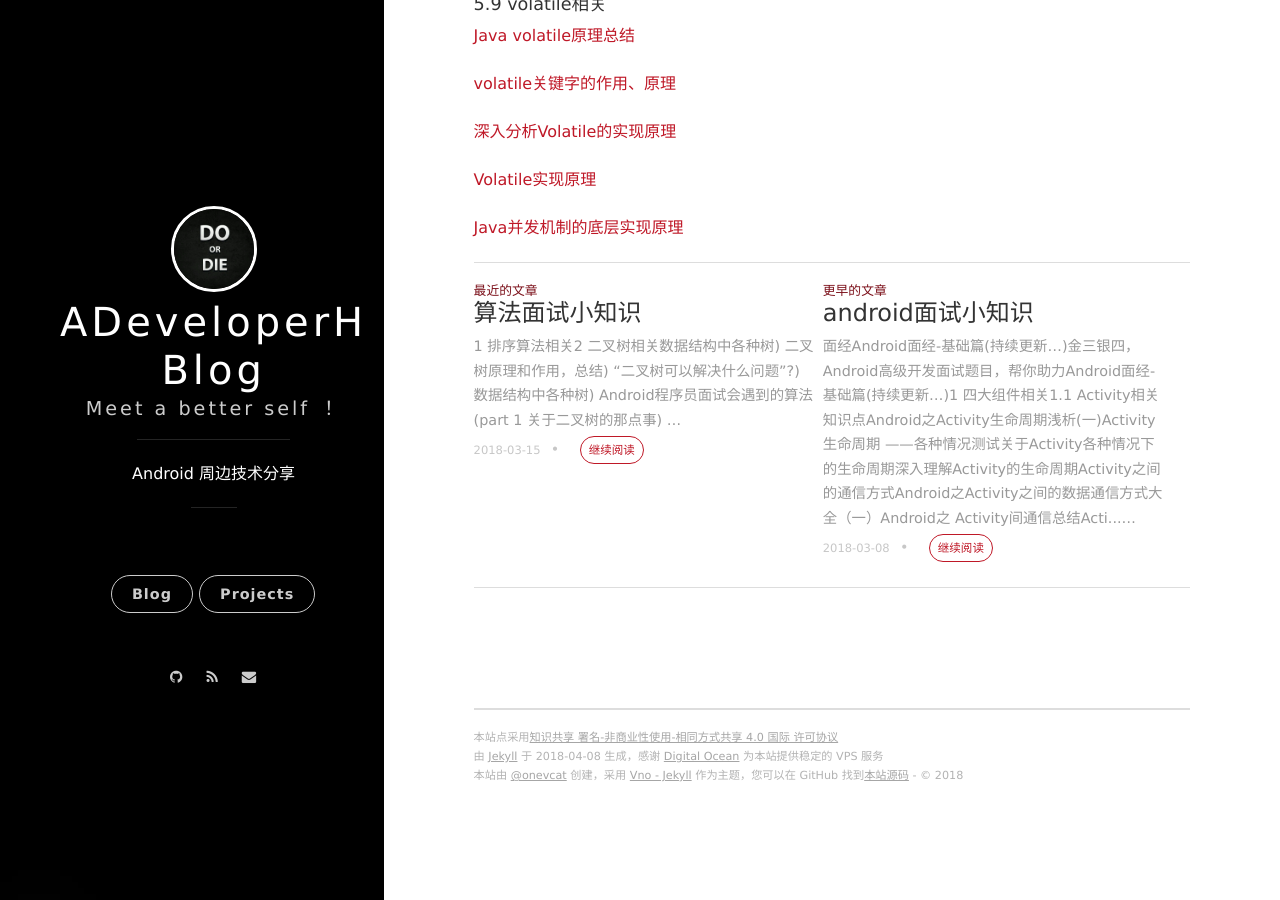
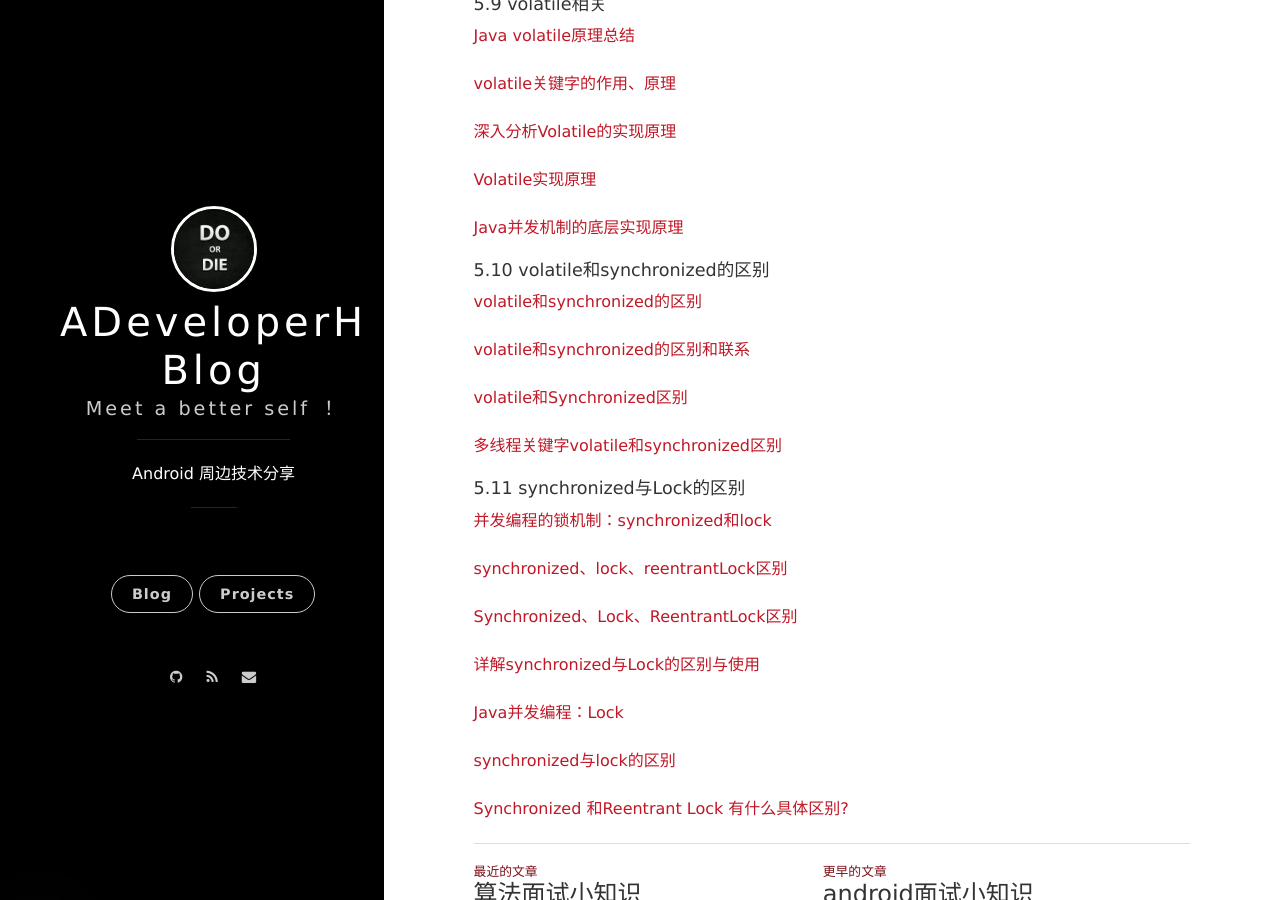
Before and after one commit to ADeveloperH/ADeveloperH.github.io, a Jekyll site: the page built from _posts/2018-03-08-interviewknowledge_java.md, in a window 1280 px wide and 900 px high, scrolled down 5574 px. Built offline with Jekyll 4.4.1, drawn with Linux system fonts in a browser that asks for light colours; nearby versions of some CDN libraries; comment, search, counter and statistics services are not loaded.

Commit message:
并发编程相关

```diff
--- a/_posts/2018-03-08-interviewknowledge_java.md
+++ b/_posts/2018-03-08-interviewknowledge_java.md
@@ -264,3 +264,29 @@ categories: 面试知识
 [Volatile实现原理](http://blog.zswlib.com/2017/12/25/volatile%E5%AE%9E%E7%8E%B0%E5%8E%9F%E7%90%86/)
 
 [Java并发机制的底层实现原理](https://cschenyuan.gitbooks.io/java/content/concurrent/2%20Java%E5%B9%B6%E5%8F%91%E6%9C%BA%E5%88%B6%E7%9A%84%E5%BA%95%E5%B1%82%E5%AE%9E%E7%8E%B0%E5%8E%9F%E7%90%86.html)
+
+#### 5.10 volatile和synchronized的区别 ####
+
+[volatile和synchronized的区别](https://blog.csdn.net/suifeng3051/article/details/52611233)
+
+[ volatile和synchronized的区别和联系](https://blog.csdn.net/xiangzhihong8/article/details/52125815)
+
+[volatile和Synchronized区别](https://github.com/CharonChui/AndroidNote/blob/master/JavaKnowledge/volatile%E5%92%8CSynchronized%E5%8C%BA%E5%88%AB.md)
+
+[多线程关键字volatile和synchronized区别](http://royleo.xyz/2017/07/20/%E5%A4%9A%E7%BA%BF%E7%A8%8B%E5%85%B3%E9%94%AE%E5%AD%97volatile%E5%92%8Csynchronized%E5%8C%BA%E5%88%AB/)
+
+#### 5.11 synchronized与Lock的区别 ####
+
+[并发编程的锁机制：synchronized和lock](https://juejin.im/post/5a43ad786fb9a0450909cb5f)
+
+[synchronized、lock、reentrantLock区别](http://huachao1001.github.io/article.html?RA5V7007)
+
+[Synchronized、Lock、ReentrantLock区别](https://www.jianshu.com/p/c5ee2508cf67)
+
+[详解synchronized与Lock的区别与使用](https://blog.csdn.net/u012403290/article/details/64910926)
+
+[Java并发编程：Lock](https://www.cnblogs.com/dolphin0520/p/3923167.html)
+
+[synchronized与lock的区别](http://blog.lastww.com/2015/02/04/difference-between-java-lock-and-synchronized)
+
+[Synchronized 和Reentrant Lock 有什么具体区别?](http://community.bittiger.io/topic/443/synchronized-%E5%92%8Creentrant-lock-%E6%9C%89%E4%BB%80%E4%B9%88%E5%85%B7%E4%BD%93%E5%8C%BA%E5%88%AB)
```
